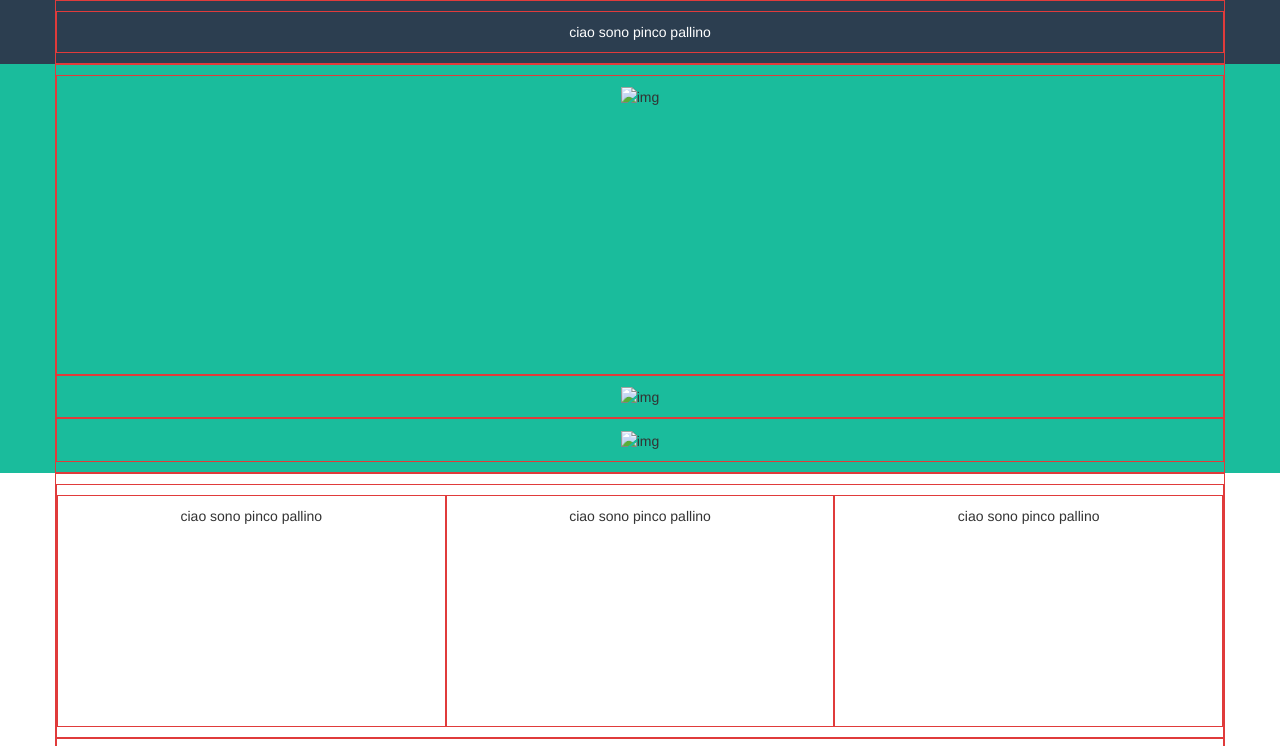
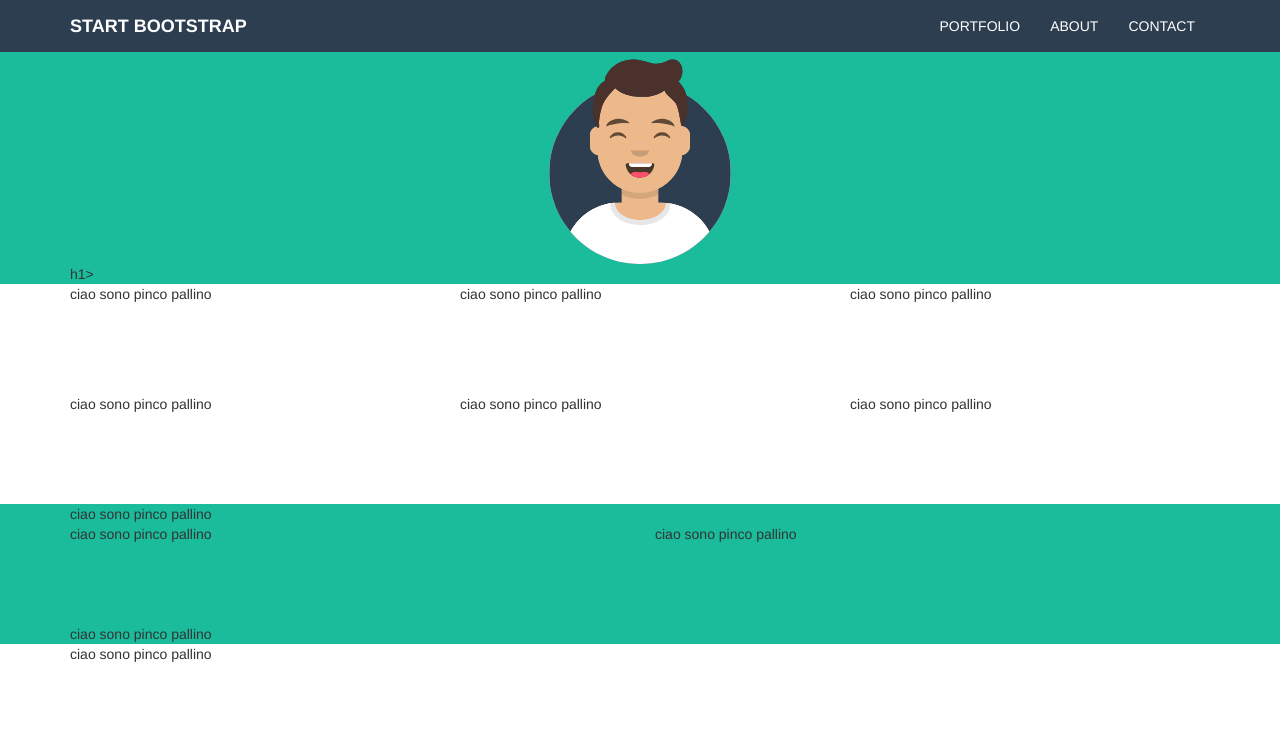
Before and after one commit to andreicismas/html-css-bootstrap-freelancer, a plain HTML site: page index.html in a window 1280 px wide. Shown: the top 746 px of the page. Drawn offline with nearby package versions, Linux system fonts and the light colour scheme.

Commit message:
finish nav bar/ begin main parth

```diff
--- a/index.html
+++ b/index.html
@@ -14,19 +14,28 @@
 
     <!-- START NAV -->
 
-    <header class="color_nav ">
-        <nav >
-            <div class="container">
-                <div class="row">
-                    <div class="col-xs-12 col-lg-12">
-                        <div class="row">
-                            <div class="col-xs-12 col-lg-12">
+    <header >
+        <nav class="navbar  color_nav_my_style ">
+            <div class="container ">
+              <div class="navbar-header">
+                <a class="navbar-brand" href="#">
+                  <strong class="text-uppercase">start bootstrap</strong>
+                </a>
+                <button type="button" class="navbar-toggle collapsed" data-toggle="collapse">
+                    <span class="sr-only">Toggle navigation</span>
+                    <span class="icon-bar icon_bar_style"></span>
+                    <span class="icon-bar icon_bar_style"></span>
+                    <span class="icon-bar icon_bar_style"></span>
+                </button>
+              </div>
 
-                                ciao sono pinco pallino
-                            </div>
-                        </div>
-                    </div>
-                </div>
+              <div class="collapse navbar-collapse">
+                <ul class="nav navbar-nav navbar-right">
+                    <li><a href="#">PORTFOLIO</a></li>
+                    <li><a href="#">ABOUT</a></li>
+                    <li><a href="#">CONTACT</a></li>
+                </ul>
+              </div>
             </div>
         </nav>
     </header>
@@ -37,23 +46,13 @@
         <section  class="color_main_1 ">
             <div class="container">
                 <div class="row">
-                    <div class="col-xs-12 col-lg-12">
-                        <div class="row">
-                            <div class="col-xs-12 col-lg-12 h-300">
-                                <img src="" alt="img">
+                    <div class="col-ms-12 col-lg-12">
+                        <div class="img_container center-block" >
+                            <img  src="img/avatar.svg" alt="avatar image">
+                        </div>
 
-                            </div>
+                        h1>
 
-                            <div class="col-xs-12 col-lg-12">
-                                <img src="" alt="img">
-
-                            </div>
-
-                            <div class="col-xs-12 col-lg-12">
-                                <img src="" alt="img">
-
-                            </div>
-                        </div>
                     </div>
                 </div>
             </div>
@@ -67,15 +66,15 @@
                                 <div class="row ">
                                     <div class="col-xs-12 col-lg-4 ">
 
-                                       <p class="h-200"> ciao sono pinco pallino </p>
+                                       <p class="h-100"> ciao sono pinco pallino </p>
                                     </div>
                                     <div class="col-xs-12 col-lg-4 ">
 
-                                       <p class="h-200"> ciao sono pinco pallino </p>
+                                       <p class="h-100"> ciao sono pinco pallino </p>
                                     </div>
                                     <div class="col-xs-12 col-lg-4 ">
 
-                                       <p class="h-200"> ciao sono pinco pallino </p>
+                                       <p class="h-100"> ciao sono pinco pallino </p>
                                     </div>
                                 </div>
 
@@ -88,15 +87,15 @@
                                 <div class="row ">
                                     <div class="col-xs-12 col-lg-4 ">
 
-                                       <p class="h-200"> ciao sono pinco pallino </p>
+                                       <p class="h-100"> ciao sono pinco pallino </p>
                                     </div>
                                     <div class="col-xs-12 col-lg-4 ">
 
-                                       <p class="h-200"> ciao sono pinco pallino </p>
+                                       <p class="h-100"> ciao sono pinco pallino </p>
                                     </div>
                                     <div class="col-xs-12 col-lg-4 ">
 
-                                       <p class="h-200"> ciao sono pinco pallino </p>
+                                       <p class="h-100"> ciao sono pinco pallino </p>
                                     </div>
                                 </div>
 
@@ -119,8 +118,8 @@
                         </div>
 
                         <div class="row">
-                            <div class="col-xs-12 col-lg-6 h-200"> ciao sono pinco pallino </div>
-                            <div class="col-xs-12 col-lg-6 h-200"> ciao sono pinco pallino </div>
+                            <div class="col-xs-12 col-lg-6 h-100"> ciao sono pinco pallino </div>
+                            <div class="col-xs-12 col-lg-6 h-100"> ciao sono pinco pallino </div>
 
                         </div>
 
@@ -148,7 +147,7 @@
                                     </div>
                                 </div>
                                 <div class="row">
-                                    <div class="col-xs-12 col-lg-12 h-200">
+                                    <div class="col-xs-12 col-lg-12 h-100">
 
 
                                     </div>
--- a/style.css
+++ b/style.css
@@ -1,25 +1,36 @@
- .row [class^=col-] {
-    padding-top: 10px;
-    padding-bottom: 10px;
-    border: 1px solid rgb(224, 59, 59);
-    text-align: center;
+
+/* START NAV BAR */
+.color_nav_my_style{
+   background-color: #2C3E50;
+   border-radius: 0;
+   margin-bottom: 0;
 }
 
+.color_nav_my_style .nav>li>a:hover{
+    background-color:transparent;
+}
 
-.color_nav{
-   background-color: #2C3E50;
-   text-align: center ;
-   color: white;
+.color_nav_my_style .navbar-brand,
+.color_nav_my_style .nav>li>a{
+    color: white;
+}
 
+.icon_bar_style{
+    background-color: white;
+}
+
+/* STOP NAV BAR */
+
+/* START MAIN */
+
+
+.img_container{
+    max-width: 200px;
 }
 
 /* SECTION COLORS */
 
-.white_main{
 
-    background-color: white;
-
-}
 
 .color_main_1{
     background-color: #1ABC9C;
@@ -36,17 +47,9 @@
 
 /* UTILITY CLASS */
 
-.h-400{
-    height: 400px;
-}
 
-.h-300{
-    height: 300px;
-}
-.h-200{
-    height: 200px;
-}
+
 
 .h-100{
-    height: 100px;
+    min-height: 100px;
 }
```
